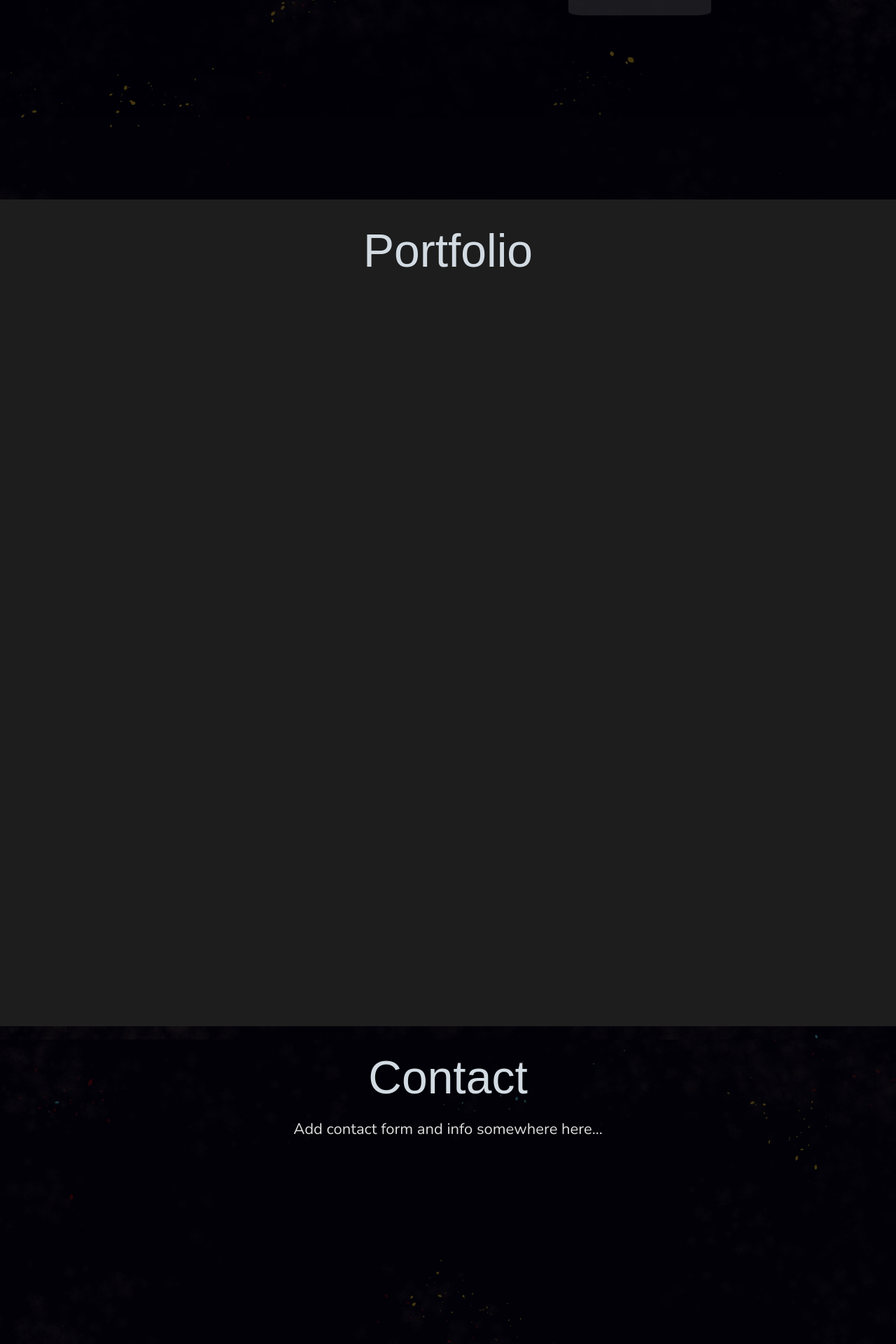
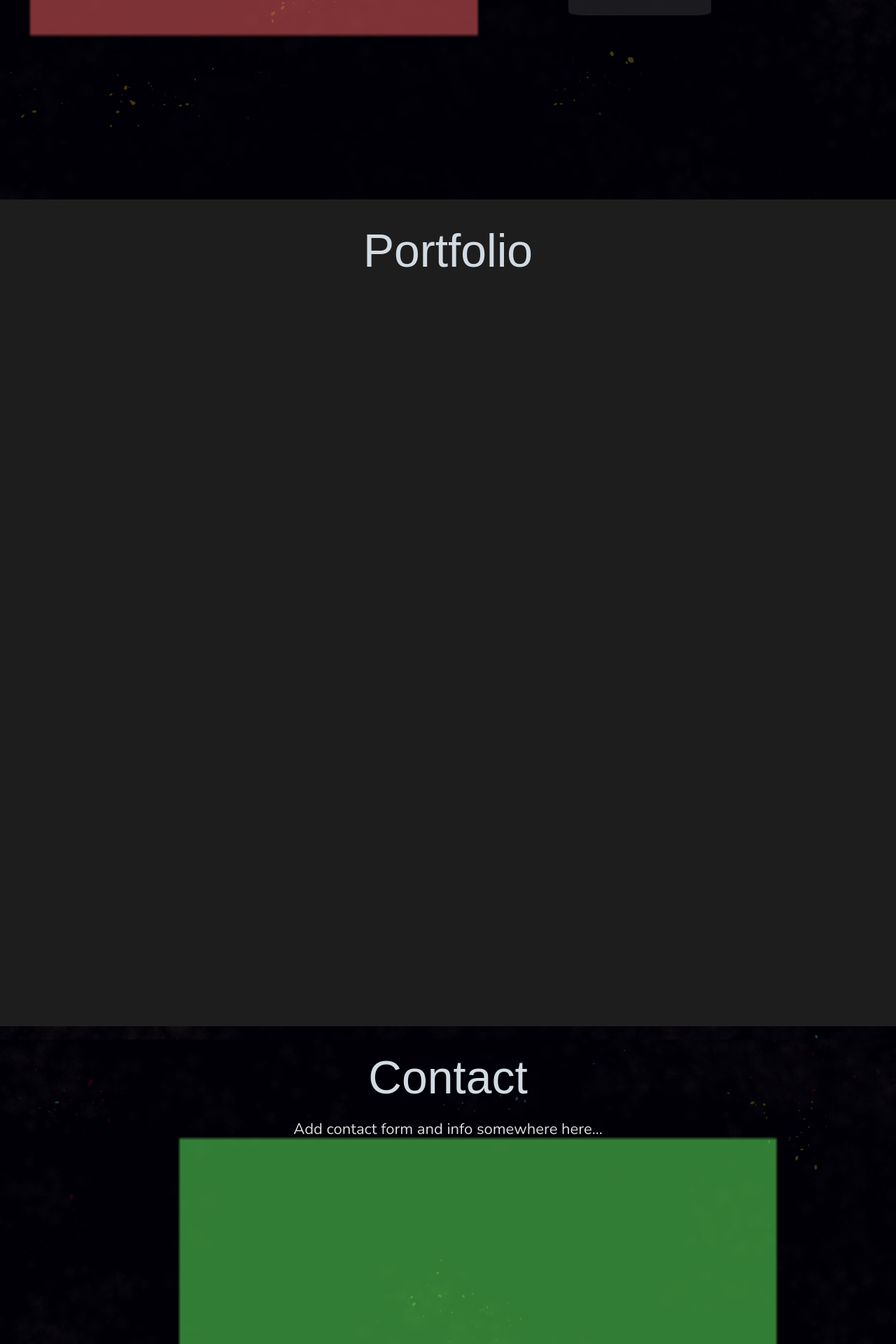
Before and after one commit to Yoannou/jamesyoannou, a PHP site: page / in a window 1280 px wide. Shown: the part 1395-3315 px from the top of the page at 70% size. Run offline with PHP 8.4, Linux system fonts and the light colour scheme; style sheets or scripts are compiled from the project's sources; some libraries are stand-ins or nearby versions; some web fonts are replaced.

Commit message:
Added canvases under space sections, filled with placeholder rectangles

```diff
--- a/index.html
+++ b/index.html
@@ -44,13 +44,16 @@
                         </a>
                     </div>
                 </nav>
+                <!-- HEADER -->
                 <header id="section-header" class="section jq--section-header" data-section-name="Header">
                     <div class="header-wrapper">
                         <div class="name-wrapper"></div>
                         <h4 class="web-developer-wrapper"><span class="web-developer">/* web development&nbsp;&nbsp;&nbsp;//&nbsp;&nbsp;&nbsp;sound design */</span></h4>
                     </div>
                 </header>
+                <!-- ABOUT -->
                 <section id="section-about" class="section jq--section-about" data-section-name="About">
+                    <canvas id="canvas-about" class="canvas"></canvas>
                     <div class="about-wrapper">
                         <!--<div class="youtube-video"><iframe width="560" height="315" src="https://www.youtube.com/embed/AZUxfJ9PvoM" frameborder="0" allow="accelerometer; autoplay; clipboard-write; encrypted-media; gyroscope; picture-in-picture" allowfullscreen></iframe></div>-->
                         <div class="about-left">
@@ -72,6 +75,7 @@
                         </div>
                     </div>
                 </section>
+                <!-- PORTFOLIO -->
                 <section id="section-portfolio" class="section jq--section-portfolio" data-section-name="Portfolio">
                     <h1 class="portfolio-heading">Portfolio</h1>
                     <div class="portfolio-wrapper">
@@ -81,39 +85,11 @@ Sit amet venenatis urna cursus eget nunc. Vitae congue mauris rhoncus aenean vel
 Purus non enim praesent elementum facilisis leo vel fringilla est. Vitae elementum curabitur vitae nunc sed velit dignissim sodales. Ut tortor pretium viverra suspendisse potenti nullam. Mi in nulla posuere sollicitudin aliquam ultrices. Donec adipiscing tristique risus nec feugiat in. Consequat nisl vel pretium lectus quam id leo in vitae. Vitae turpis massa sed elementum tempus. Cras pulvinar mattis nunc sed blandit libero volutpat sed. Adipiscing enim eu turpis egestas pretium. A diam sollicitudin tempor id eu nisl nunc. Dictumst vestibulum rhoncus est pellentesque elit ullamcorper. Ipsum dolor sit amet consectetur adipiscing. Molestie nunc non blandit massa enim nec dui nunc. Sed cras ornare arcu dui.
 Nibh sed pulvinar proin gravida hendrerit. Neque egestas congue quisque egestas diam in arcu cursus. Id leo in vitae turpis. At auctor urna nunc id cursus metus aliquam. Massa vitae tortor condimentum lacinia quis. Nulla aliquet enim tortor at auctor. Nibh ipsum consequat nisl vel pretium lectus quam. At consectetur lorem donec massa. At tellus at urna condimentum mattis. Consequat nisl vel pretium lectus quam id. Id interdum velit laoreet id. Tristique risus nec feugiat in fermentum posuere. Risus ultricies tristique nulla aliquet enim tortor at auctor urna. Diam quis enim lobortis scelerisque fermentum dui faucibus in ornare. Volutpat est velit egestas dui id ornare arcu odio ut.
                         </p>
-                        <!--
-                        <div class="portfolio-left">
-                            <div class="projects">
-                                <p>I have worked on the following projects:</p>
-                                <ul>
-                                    <li><a href="">Project 1</a></li>
-                                    <li><a href="">Project 2</a></li>
-                                    <li><a href="">Project 3</a></li>
-                                    <li><a href="">Project 4</a></li>
-                                </ul>
-                            </div>
-                            <div class="education">
-                                <p>I have attended the following institutions:</p>
-                                <ul>
-                                    <li>University of Toronto (show details below)</li>
-                                    <li>Ryerson University (show details below)</li>
-                                </ul>
-                            </div>
-                        </div>
-                        <div class="portfolio-right">
-                            <div class="social-media-links">
-                                <ul>
-                                    <li>Put logos here:</li>
-                                    <li>github</li>
-                                    <li>insta</li>
-                                    <li>soundcloud</li>
-                                </ul>
-                            </div>
-                        </div>
-                    -->
                     </div>
                 </section>
+                <!-- CONTACT -->
                 <section id="section-contact" class="section jq--section-contact" data-section-name="Contact">
+                    <canvas id="canvas-contact" class="canvas"></canvas>
                     <h1 class="contact-heading">Contact</h1>
                     <div>Add contact form and info somewhere here...</div>
                 </section>
--- a/resources/css/queries.css
+++ b/resources/css/queries.css
@@ -11,6 +11,10 @@
         font-size: 22px;
     }
     */
+
+    nav {
+        padding: 60px 0px;
+    }
 
     .nav-link:hover a ion-icon {
         transition: all 0.2s;
--- a/resources/css/style.css
+++ b/resources/css/style.css
@@ -43,6 +43,7 @@ body {
     background-repeat: no-repeat;
     background-attachment: fixed;
     background-size: cover;
+    z-index: -5;
 }
 */
 
@@ -54,8 +55,10 @@ body {
 }
 
 .section {
+    position: relative;
     min-height: 100vh;
     padding-bottom: 10vh;
+    z-index: 10;
     /* OR:
     margin-bottom: 200px;*/
 }
@@ -97,6 +100,16 @@ h3 {
     /*text-shadow: 0px 1px #555;*/
 }
 
+
+.canvas {
+    position: absolute;
+    left: 0;
+    top: 0;
+    width: 100%;
+    height: 100%;
+    z-index: -1;
+}
+
 span {
     display: block;
 }
@@ -124,8 +137,9 @@ nav {
     top: 0px;
     width: 100%;
     height: 20px;
-    padding: 50px 0px;
+    padding: 100px 0px;
     font-size: 20px;
+    z-index: 200;
 }
 
 nav div {
@@ -256,7 +270,6 @@ header {
 /******************* SECTION: ABOUT ********************/
 
 #section-about {
-    position: relative;
     display: flex;
     justify-content: center;
     align-items: center;
@@ -406,6 +419,7 @@ header {
     bottom: 0;
     width: 100%;
     height: 120px;
+    z-index: 100;
 }
 
 #scroll-down-button {
--- a/resources/js/animations.js
+++ b/resources/js/animations.js
@@ -95,46 +95,24 @@ document.addEventListener('scroll', () => {
         }
     }
 })
-
-
-/*
-window.addEventListener('resize', () => { createViewportMarkers(viewportMarkers) });
-
-document.addEventListener('scroll', () => {
-    if (isInViewport(hologram)){
-        let marker;
-        let hologramPos = hologram.getBoundingClientRect();
-        if (hologramPos.top > viewportMarkers[0]) {
-            marker = 1;
-        }
-        else if (hologramPos.top > viewportMarkers[1]){
-            marker = 2;
-        }
-        else if (hologramPos.bottom < viewportMarkers[3]){
-            marker = 5;
-        }
-        else if (hologramPos.bottom < viewportMarkers[2]){
-            marker = 4;
-        }
-        else {
-            marker = 3;
-        }
-        for(let i = 0; i < hologramList.length; i++) {
-            if(hologramList[i].id == `hologram-image-${marker}`){
-                hologramList[i].classList.remove("hologram-hidden");
-            }
-            else {
-                hologramList[i].classList.add("hologram-hidden");
-            }
-        }
-    }
-})
-
 /*
  * Make this run when hovering over the face as well.
  * Put the hologram template in the front (invisible) and make it the reference.
  * Or make it grow and get staticy on hover
  * */
+
+
+/********** CANVAS ANIMATIONS **********/
+/* Definitely put these in functions later */
+let aboutC = document.getElementById("canvas-about");
+let aboutCtx = aboutC.getContext("2d");
+aboutCtx.fillStyle = "rgba(250, 100, 100, 0.5)";
+aboutCtx.fillRect(10, 10, 150, 100);
+
+let contactC = document.getElementById("canvas-contact");
+let contactCtx = contactC.getContext("2d");
+contactCtx.fillStyle ="rgba(100, 250, 100, 0.5)";
+contactCtx.fillRect(60, 30, 200, 100);
 
 
  /********
```
